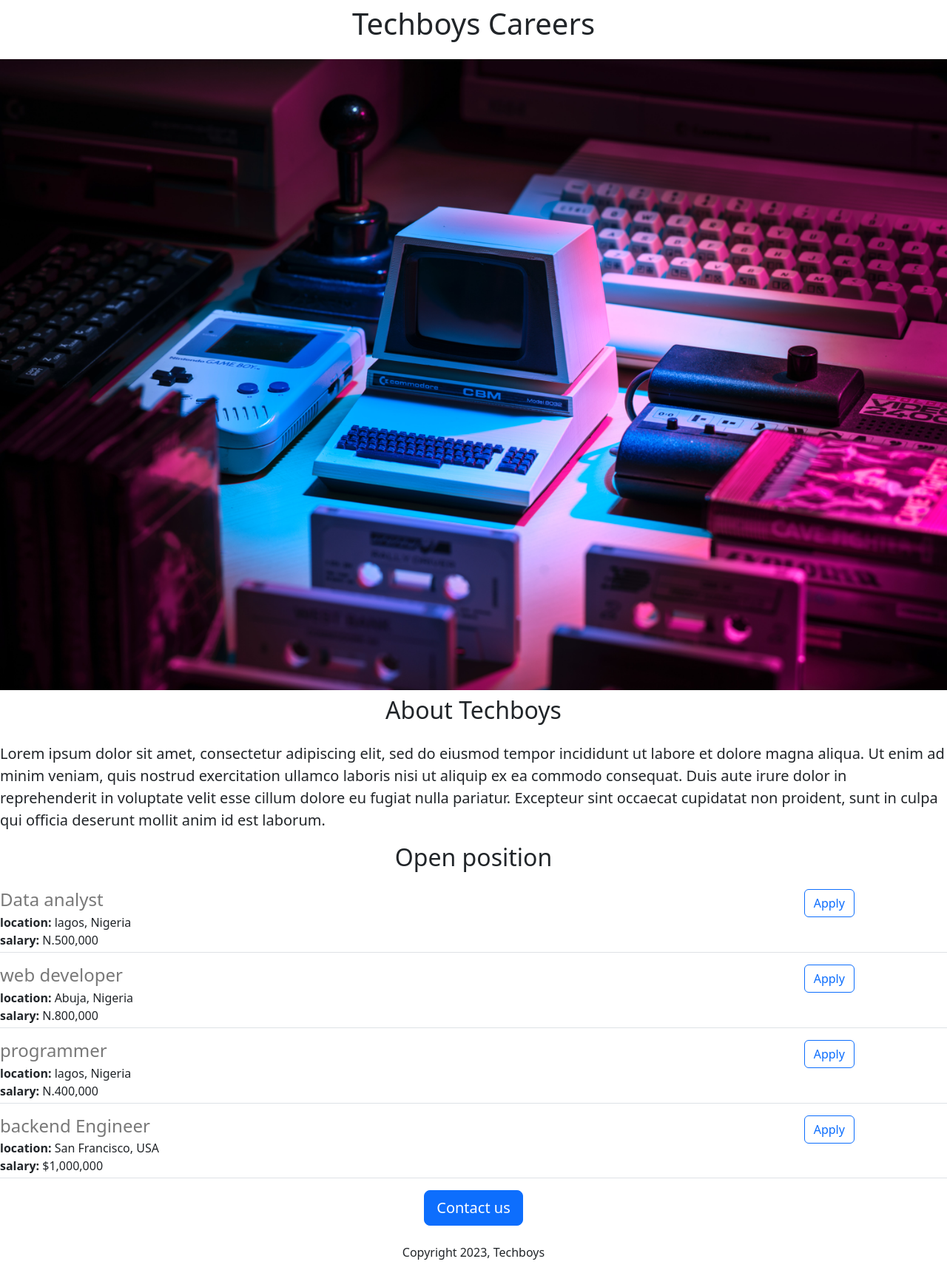
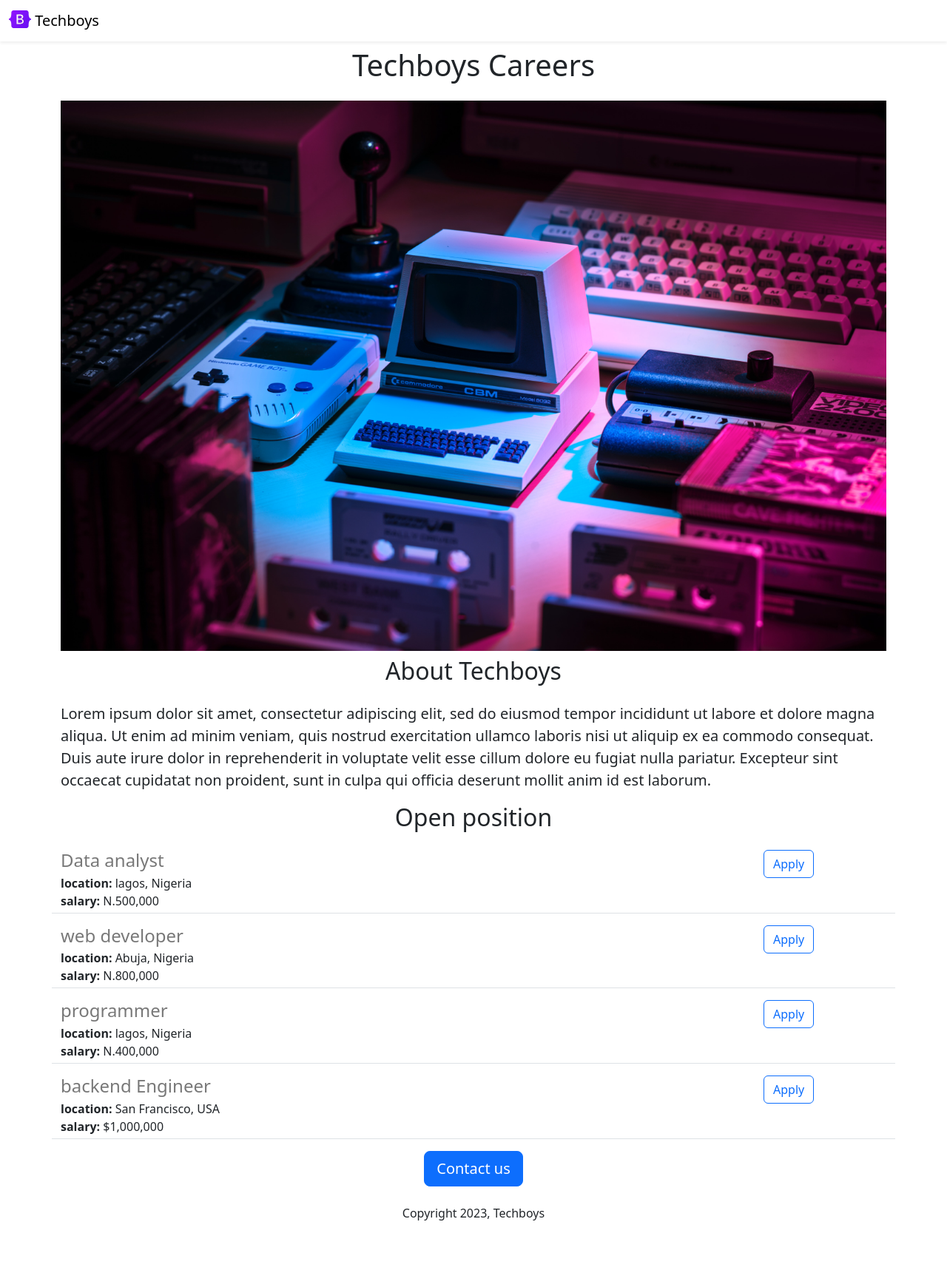
Before and after one commit to BBG0007/techboys-career-website, a Flask app: page / in a window 1280 px wide. Shown: the whole page at 74% size. After the commit the page ends 1650 px from the top, so only its background shows below. Run offline with Flask 2, Linux system fonts and the light colour scheme; parts of the project's set-up code (start-up, migrations or seed data) failed here and were passed over.

Commit message:
made some changes

```diff
--- a/app.py
+++ b/app.py
@@ -1,4 +1,4 @@
-from flask import Flask, render_template, Jsonify
+from flask import Flask, render_template, jsonify
 
 app = Flask(__name__)
 
@@ -36,7 +36,7 @@ def hello_techboys():
                         company_name='techboys')
 @app.route("/api/jobs")
 def list_jobs():
-  return jsonify(JOBS)
+  return jsonify(jobs)
 
 if __name__ == "__main__":
   app.run(host='0.0.0.0', debug=True)
--- a/templates/home.html
+++ b/templates/home.html
@@ -15,7 +15,8 @@
   </style>
   </head>
   <body>
-    <div>
+    {% include 'nav.html' %}
+    <div class="container">
     <h1 class="text-center mt-2 mb-4">Techboys Careers</h1>
     <img class="img-fluid" id="banner" src="https://techboys-career-website.bbg0007.repl.co/static/banner.jpeg" height="320">
     <h2 class="text-center mt-2 mb-4">About Techboys</h2>
--- /dev/null
+++ b/templates/nav.html
@@ -0,0 +1,9 @@
+<nav class="navbar shadow-sm fixed-top bg-white">
+  <div class="container-fluid">
+    <a class="navbar-brand" href="/">
+      <img src="/static/logo.svg" alt="" width="30" height="24" class="d-inline-block align-text-top">
+      Techboys
+    </a>
+  </div>
+</nav>
+<div style="height:56px"></div>
```
Also changed, not shown: static/logo.svg (added).
